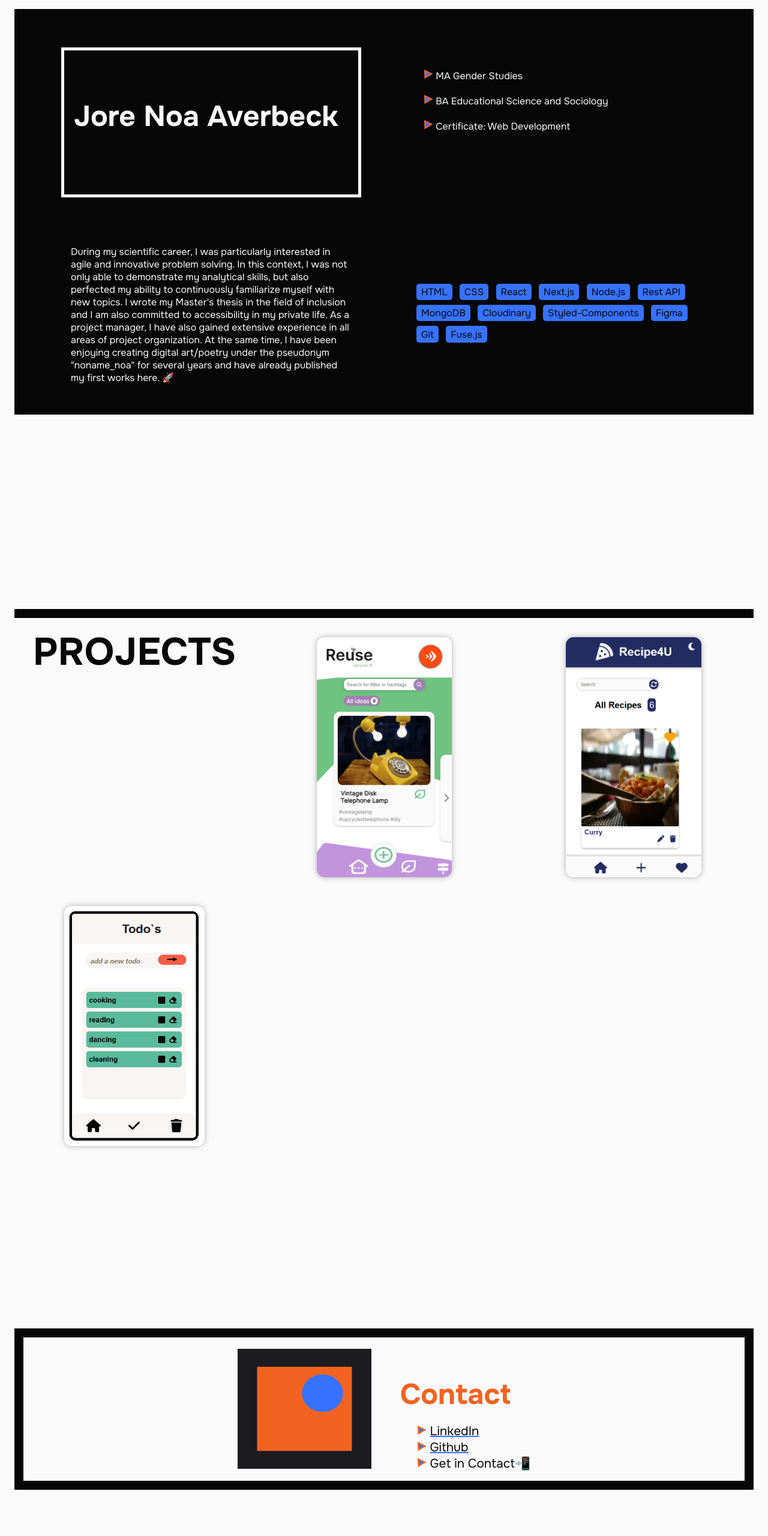
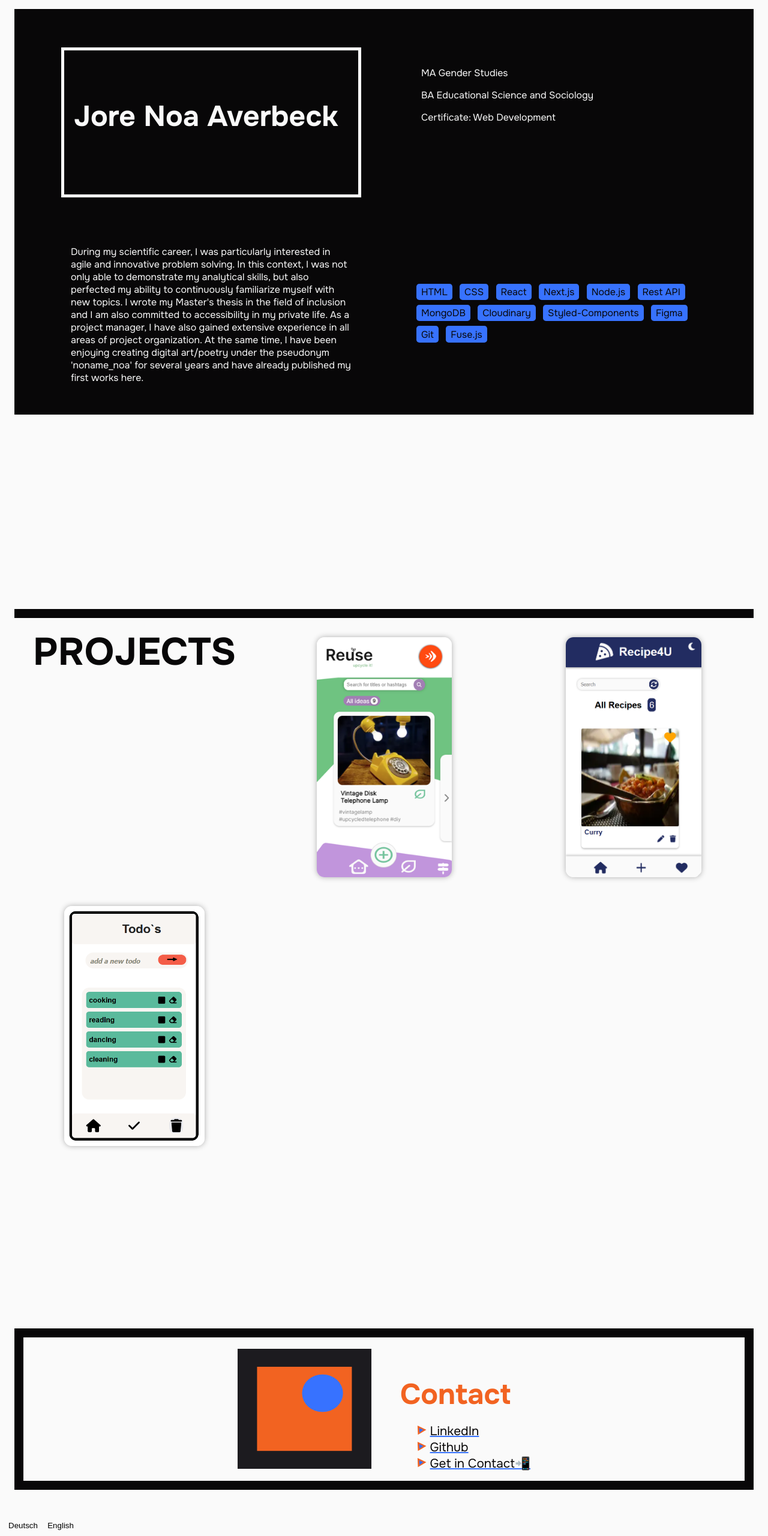
Before and after one commit to jore-averbeck/Website, a website: page index.html in a window 1280 px wide. Shown: the part 946-3506 px from the top of the page at 60% size. Before the commit the page ends 3477 px from the top, so only its background shows below. Drawn offline with Linux system fonts and the light colour scheme.

Commit message:
update language selection

```diff
--- /dev/null
+++ b/content_en.json
@@ -0,0 +1,35 @@
+{
+    "about": {
+      "heading": "ABOUT",
+      "name": "Jore Noa Averbeck",
+      "education": [
+        "MA Gender Studies",
+        "BA Educational Science and Sociology",
+        "Certificate: Web Development"
+      ],
+      "description": "During my scientific career, I was particularly interested in agile and innovative problem solving. In this context, I was not only able to demonstrate my analytical skills, but also perfected my ability to continuously familiarize myself with new topics. I wrote my Master's thesis in the field of inclusion and I am also committed to accessibility in my private life. As a project manager, I have also gained extensive experience in all areas of project organization. At the same time, I have been enjoying creating digital art/poetry under the pseudonym 'noname_noa' for several years and have already published my first works here."
+    },
+    "projects": {
+      "heading": "PROJECTS",
+      "project1": {
+        "title": "Reuse: Upcycling App",
+        "description": "An App for sharing upcycling ideas and improving sustainability"
+      },
+      "project2": {
+        "title": "Recipe4U",
+        "description": "A digital cookbook with a database connection"
+      },
+      "project3": {
+        "title": "Check",
+        "description": "A simple ToDo app with a database connection"
+      }
+    },
+    "contact": {
+      "heading": "Contact",
+      "links": {
+        "linkedin": "LinkedIn",
+        "github": "Github",
+        "contact": "Get in Contact📲"
+      }
+    }
+  }
--- a/index.html
+++ b/index.html
@@ -54,16 +54,16 @@
       <h3 class="article-heading">ABOUT</h3>
        <div class="article-container">
       <article class="about-article border">
-          <h4 class="about-article-heading">Jore Noa Averbeck</h4>
+        <h4 class="about-article-heading"></h4>
       </article>
       <article class="about-article">
         <ul>
-          <li><img src="/img/arrow.svg"/ alt="arrow as list subdivision" height="25px" width="20px" class="arrow">  MA Gender Studies</li>
-          <li><img src="/img/arrow.svg"/ alt="arrow as list subdivision" height="25px" width="20px" class="arrow">  BA Educational Science and Sociology</li>
-          <li><img src="/img/arrow.svg"/ alt="arrow as list subdivision" height="25px" width="20px" class="arrow">  Certificate: Web Development </li>
+        <li></li>
+        <li></li>
+        <li></li>
         </ul>
       </article>
-        <article class="about-article text-wrapper"> <p class="about-article-text">During my scientific career, I was particularly interested in agile and innovative problem solving. In this context, I was not only able to demonstrate my analytical skills, but also perfected my ability to continuously familiarize myself with new topics. I wrote my Master's thesis in the field of inclusion and I am also committed to accessibility in my private life. As a project manager, I have also gained extensive experience in all areas of project organization. At the same time, I have been enjoying creating digital art/poetry under the pseudonym "noname_noa" for several years and have already published my first works here. 🚀</p></article>
+      <article class="about-article text-wrapper"> <p class="about-article-text"></p></article>
         <article class="about-article tag-wrapper">
           <span class="tag">HTML</span>
           <span class="tag">CSS</span>
@@ -85,45 +85,46 @@
          <article>
           <img src="/img/Reuse-App.png" class="section-image" alt="mobile view of the Reuse App" id="image-1" onClick="showTextContainer('text-container1', 'image-1')">
           <div class="text-container" onClick="hideTextContainer('text-container1', 'image-1')" id="text-container1" aria-label="Project Description Wrapper">
-              <h5>Reuse: Upcycling App</h5>
-              <p>An App for sharing upcycling ideas and improving sustainability</p>
-            <div aria-label="Technology Tags Wrapper"><span class="tag">React</span> <span class="tag">Next.js</span><span class="tag">Node.js</span> <span class="tag">Styled-Components</span> <span class="tag">MongoDB</span> <span class="tag">Cloudinary</span> <span class="tag">Fuse.js</span>
-            </div>
+            <h5></h5>
+            <p></p>
+          <div aria-label="Technology Tags Wrapper"></div>
         </article>
 
         <article>
           <img src="/img/Recipe4U_mobile.png" class="section-image" alt="mobile view of the Recipe4U App" id="image-2" onClick="showTextContainer('text-container2', 'image-2')">
        <div class="text-container" onClick="hideTextContainer('text-container2', 'image-2')" id="text-container2" aria-label="Project Description Wrapper">
-         <h5>Recipe4U</h5>
-         <p>A digital cookbook with a database connection</p>
-       <div><span class="tag" aria-label="Technology Tags Wrapper">React</span> <span class="tag">Next.js</span><span class="tag">Node.js</span> <span class="tag">Styled-Components</span> <span class="tag">MongoDB</span>  <span class="tag">Cloudinary</span>
-       </div>
+       <h5></h5>
+       <p></p>
+     <div></div>
    </article>
 
    <article>
     <img src="/img/ToDos.png" class="section-image" alt="mobile view of the ToDo App called Check" id="image-3" onClick="showTextContainer('text-container3', 'image-3')" >
     <div class="text-container" onClick="hideTextContainer('text-container3', 'image-3')" id="text-container3" aria-label="Project Description Wrapper">
-      <h5>Check</h5>
-      <p>A simple ToDo app with a database connection</p>
-     <div aria-label="Technology Tags Wrapper"><span class="tag">React</span> <span class="tag">Next.js</span><span class="tag">Node.js</span> <span class="tag">Styled-Components</span> <span class="tag">MongoDB</span>
-     </div>
+    <h5></h5>
+    <p></p>
+   <div aria-label="Technology Tags Wrapper"></div>
  </article>
 </section>
 
 <footer class="contact">
 <img src="/img/color_change_logo.svg" class="contact-image"/>
 <article>
-  <h3 id="contact">Contact</h3>
+<h3 id="contact"></h3>
   <aside>
     <ul class="contact-ul">
-        <li> <img src="/img/arrow.svg"/ height="25px" width="20px" class="arrow"> <a href="https://www.linkedin.com/in/jore-averbeck-203b392a8" target="_blank" title="Besuche LinkedIn">LinkedIn</a></li>
-        <li><img src="/img/arrow.svg"/ height="25px" width="20px" class="arrow"> <a href="https://github.com/jore-averbeck" target="_blank" title="Besuche Github">Github</a></li>
-        <li><img src="/img/arrow.svg"/ height="25px" width="20px" class="arrow"> Get in Contact📲</li>
+      <li> <img src="/img/arrow.svg"/ height="25px" width="20px" class="arrow"> <a href="" target="_blank" title=""></a></li>
+      <li><img src="/img/arrow.svg"/ height="25px" width="20px" class="arrow"> <a href="" target="_blank" title=""></a></li>
+      <li><img src="/img/arrow.svg"/ height="25px" width="20px" class="arrow"> </li>
     </ul>
   </aside>
 </article>
 </footer>
 </main>
 <script src="/index.js" defer></script>
-</body>
-</html>
+
+<!-- Sprachauswahl -->
+<div id="language-selection">
+  <button onclick="switchLanguage('de')">Deutsch</button>
+  <button onclick="switchLanguage('en')">English</button>
+</div>
--- a/index.js
+++ b/index.js
@@ -41,3 +41,53 @@ function scrollFunction() {
     document.getElementById("scrollToTopBtn").style.display = "none";
   }
 }
+
+let currentLanguage = 'en';
+let content;
+
+function loadContent(language) {
+  fetch(`content_${language}.json`)
+    .then(response => response.json())
+    .then(data => {
+      content = data;
+      updateContent();
+    })
+    .catch(error => console.error('Error loading content:', error));
+}
+
+function updateContent() {
+  // About Abschnitt aktualisieren
+  document.querySelector('.article-heading').textContent = content.about.heading;
+  document.querySelector('.about-article-heading').textContent = content.about.name;
+  document.querySelector('.about-article ul').innerHTML = content.about.education.map(item => `<li>${item}</li>`).join('');
+  document.querySelector('.about-article-text').textContent = content.about.description;
+
+  // Projekt Abschnitte aktualisieren
+  document.querySelector('.project-section h3').textContent = content.projects.heading;
+
+  // Projekt 1
+  document.querySelector('#text-container1 h5').textContent = content.projects.project1.title;
+  document.querySelector('#text-container1 p').textContent = content.projects.project1.description;
+
+  // Projekt 2
+  document.querySelector('#text-container2 h5').textContent = content.projects.project2.title;
+  document.querySelector('#text-container2 p').textContent = content.projects.project2.description;
+
+  // Projekt 3
+  document.querySelector('#text-container3 h5').textContent = content.projects.project3.title;
+  document.querySelector('#text-container3 p').textContent = content.projects.project3.description;
+
+  // Kontakt Abschnitt aktualisieren
+  document.querySelector('footer.contact h3').textContent = content.contact.heading;
+  const contactLinks = content.contact.links;
+  document.querySelectorAll('.contact-ul li').forEach((li, index) => {
+    li.innerHTML = `<img src="/img/arrow.svg" height="25px" width="20px" class="arrow"> <a href="${Object.values(contactLinks)[index]}" target="_blank" title="Visit ${Object.keys(contactLinks)[index]}">${Object.values(contactLinks)[index]}</a>`;
+  });
+}
+
+loadContent(currentLanguage);
+
+function switchLanguage(language) {
+  currentLanguage = language;
+  loadContent(language);
+}
```
Also changed, not shown: content_de.json (added, +35 -0 lines), img/curser.png (added). Lines whose indentation alone changed are shown as unchanged.
